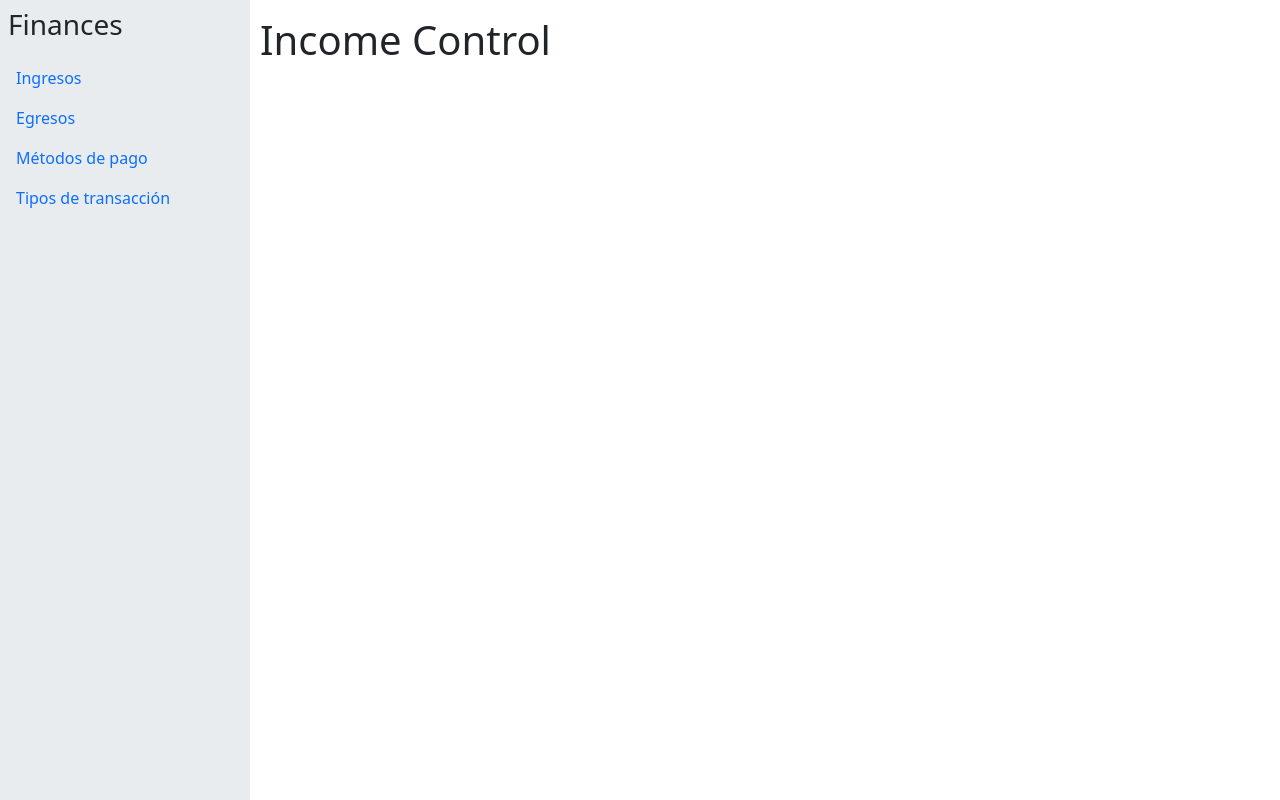
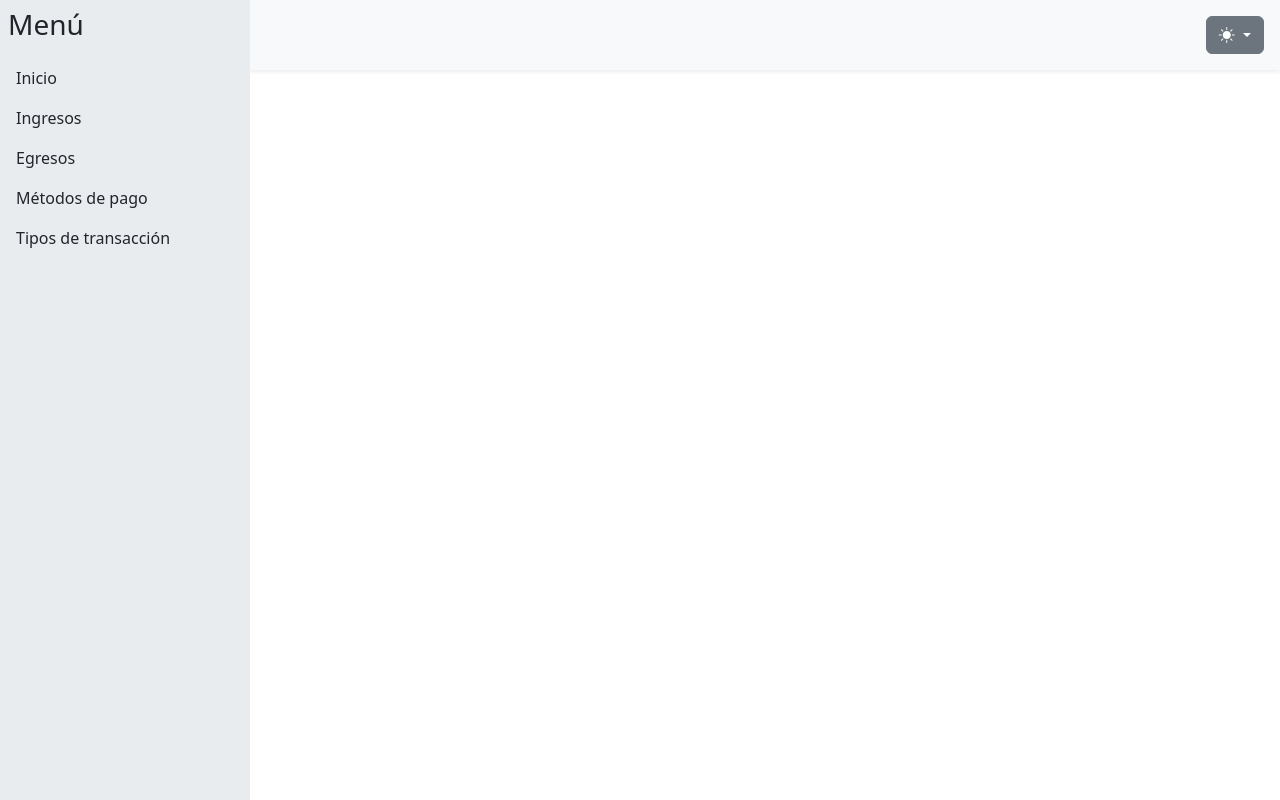
Before and after one commit to rojaence/incomeControl, a PHP site: template resources/templates/base.php in a window 1280 px wide. Run offline with PHP 8.4, Linux system fonts and the light colour scheme; the template is opened without the code that fills it, so the values that code supplies are empty.

Commit message:
UPDATE base template, ADD theme swithcer, main menu sidebar

```diff
--- a/public/css/base.css
+++ b/public/css/base.css
@@ -5,7 +5,7 @@
   height: 100vh;
   width: 15.625rem;
   padding: 0 0 1.25rem;
-  z-index: 100;
+  z-index: 1000;
   transform: translateX(0);
   background-color: var(--bs-secondary-bg);
   transition: transform 0.3s ease-in-out;
@@ -26,15 +26,33 @@
 body {
   display: flex;
   flex-direction: column;
+  position: relative;
 }
 
 .header {
   display: flex;
+  position: sticky;
+  top: 0;
+  z-index: 900;
   padding: 1rem;
   gap: 1rem;
   width: 100%;
   flex-grow: 1;
   flex-basis: 0;
+  background-color: var(--bs-tertiary-bg);
+}
+
+.nav-link {
+  color: var(--bs-body-color);
+}
+
+.nav-link:hover {
+  background-color: var(--bs-dark-bg-subtle);
+}
+
+.nav-link--active,
+.nav-link--active:hover {
+  background-color: var(--bs-primary-bg-subtle);
 }
 
 @media (max-width: 767px) {
--- a/public/js/base.js
+++ b/public/js/base.js
@@ -10,3 +10,63 @@ sidebarToggleOn.addEventListener('click', () => {
 sidebarToggleOff.addEventListener('click', () => {
   sidebar.classList.remove('sidebar--active')
 })
+
+// Theme
+const getStoredTheme = () => localStorage.getItem('theme')
+const setStoredTheme = (theme) => localStorage.setItem('theme', theme)
+const matchDarkMode = () => window.matchMedia('(prefers-color-scheme: dark)').matches
+const storedTheme = getStoredTheme()
+
+const getPreferredTheme = () => {
+  if (storedTheme) {
+    return storedTheme
+  }
+  return matchDarkMode() ? 'dark' : 'light'
+}
+
+const setTheme = (theme) => {
+  if (theme === 'auto' && matchDarkMode()) {
+    document.documentElement.setAttribute('data-bs-theme', 'dark')
+  } else {
+    document.documentElement.setAttribute('data-bs-theme', theme)
+  }
+}
+
+setTheme(getPreferredTheme())
+
+const showActiveTheme = (theme) => {
+  const iconTheme = {
+    auto: 'bi-circle-half',
+    dark: 'bi-moon-fill',
+    light: 'bi-sun-fill'
+  }
+  const activeThemeIcon = document.querySelector('#theme-icon-active')
+  const btnToActive = document.querySelector(`[data-bs-theme-value="${theme}"]`)
+
+  document.querySelectorAll('[data-bs-theme-value]').forEach((element) => {
+    element.classList.remove('active')
+  })
+
+  btnToActive.classList.add('active')
+  activeThemeIcon.classList.remove(iconTheme.auto, iconTheme.light, iconTheme.dark)
+  activeThemeIcon.classList.add(iconTheme[theme])
+}
+
+window.matchMedia('(prefers-color-scheme: dark)').addEventListener('change', () => {
+  if (storedTheme !== 'light' || storedTheme !== 'dark') {
+    setTheme(getPreferredTheme())
+  }
+})
+
+window.addEventListener('DOMContentLoaded', () => {
+  showActiveTheme(getPreferredTheme())
+
+  document.querySelectorAll('[data-bs-theme-value]').forEach((toggle) => {
+    toggle.addEventListener('click', () => {
+      const theme = toggle.getAttribute('data-bs-theme-value')
+      localStorage.setItem('theme', theme)
+      setTheme(theme)
+      showActiveTheme(theme)
+    })
+  })
+})
--- a/resources/templates/base.php
+++ b/resources/templates/base.php
@@ -9,39 +9,57 @@
   <title><?= $this->e($title) ?></title>
 </head>
 <body>
-  <header class="header">
+  <header class="header shadow-sm">
+
     <button id="sidebar-toggle-on" class="btn btn-primary d-md-none">
       <i class="bi bi-list"></i>
     </button>
-    <h1>Income Control</h1>
+
+    <h1 class="fs-3">
+      <?= $this->e($title) ?>
+    </h1>
+
+    <div class="ms-auto dropdown" id="theme-selector" title="Tema">
+      <button class="btn btn-secondary dropdown-toggle" type="button" data-bs-toggle="dropdown" aria-expanded="false">
+        <i id="theme-icon-active" class="bi"></i>
+      </button>
+      <ul class="dropdown-menu dropdown-menu-end">
+        <li id="item-light"><button class="dropdown-item d-flex align-items-center gap-2" data-bs-theme-value="light"><i class="bi bi-brightness-high-fill"></i>Claro</button></li>
+        <li id="item-dark"><button class="dropdown-item d-flex align-items-center gap-2" data-bs-theme-value="dark"><i class="bi bi-moon-fill"></i>Oscuro</button></li>
+        <li id="item-auto"><button class="dropdown-item d-flex align-items-center gap-2" data-bs-theme-value="auto"><i class="bi bi-circle-half"></i>Auto</button></li>
+      </ul>
+    </div>
+
   </header>
 
   <div id="sidebar" class="sidebar sidebar--close">
     <div class="d-flex justify-content-between sticky-top p-2" style="background-color: var(--bs-secondary-bg);">
-      <h3>Finances</h3>
+      <h3>Menú</h3>
       <button id="sidebar-toggle-off" class="btn btn-outline-danger d-md-none">
         <i class="bi bi-x-lg"></i>
       </button>
     </div>
     <ul class="nav flex-column">
       <li class="nav-item">
-        <a class="nav-link" href="/incomes">Ingresos</a>
+        <a class="nav-link <?= ($this->section('currentPage') === 'home') ? 'nav-link--active' : '' ?>" href="/">Inicio</a>
       </li>
       <li class="nav-item">
-        <a class="nav-link" href="/withdrawals">Egresos</a>
+        <a class="nav-link <?= ($this->section('currentPage') === 'incomes') ? 'nav-link--active' : '' ?>" href="/incomes">Ingresos</a>
       </li>
       <li class="nav-item">
-        <a class="nav-link" href="/paymentmethods">Métodos de pago</a>
+        <a class="nav-link <?= ($this->section('currentPage') === 'withdrawals') ? 'nav-link--active' : '' ?>" href="/withdrawals">Egresos</a>
       </li>
       <li class="nav-item">
-        <a class="nav-link" href="/transactiontypes">Tipos de transacción</a>
+        <a class="nav-link <?= ($this->section('currentPage') === 'paymentmethods') ? 'nav-link--active' : '' ?>" href="/paymentmethods">Métodos de pago</a>
+      </li>
+      <li class="nav-item">
+        <a class="nav-link <?= ($this->section('currentPage') === 'transactiontypes') ? 'nav-link--active' : '' ?>" href="/transactiontypes">Tipos de transacción</a>
       </li>
     </ul>
   </div>
 
 
   <main class="main">
-
     <?=$this->section('mainContent')?>
   </main>
 
--- a/resources/templates/home.php
+++ b/resources/templates/home.php
@@ -1,4 +1,6 @@
 <?php $this->layout('base', ['title' => 'Inicio']) ?>
+
+<?php $this->start('currentPage') ?>home<?php $this->stop() ?>
 
 <?php $this->start('mainContent'); ?>
     <h1>Bienvenido a mi página de inicio</h1>
--- a/resources/templates/incomes/index.php
+++ b/resources/templates/incomes/index.php
@@ -1,4 +1,6 @@
 <?php $this->layout('base', ['title' => 'Ingresos']) ?>
+
+<?php $this->start('currentPage') ?>incomes<?php $this->stop() ?>
 
 <?php $this->start('mainContent'); ?>
   <h1>Lista de ingresos</h1>
--- a/resources/templates/paymentmethods/index.php
+++ b/resources/templates/paymentmethods/index.php
@@ -1,4 +1,6 @@
-<?php $this->layout('base', ['title' => 'Inicio']) ?>
+<?php $this->layout('base', ['title' => 'Métodos de pago']) ?>
+
+<?php $this->start('currentPage') ?>paymentmethods<?php $this->stop() ?>
 
 <?php $this->start('mainContent'); ?>
   <h1>Métodos de pago</h1>
--- a/resources/templates/transactiontypes/index.php
+++ b/resources/templates/transactiontypes/index.php
@@ -1,4 +1,6 @@
 <?php $this->layout('base', ['title' => 'Tipos de transacción']) ?>
+
+<?php $this->start('currentPage') ?>transactiontypes<?php $this->stop() ?>
 
 <?php $this->start('mainContent'); ?>
   <h1>Tipos de transacción</h1>
--- a/resources/templates/withdrawals/index.php
+++ b/resources/templates/withdrawals/index.php
@@ -1,4 +1,6 @@
-<?php $this->layout('base', ['title' => 'Inicio']) ?>
+<?php $this->layout('base', ['title' => 'Egresos']) ?>
+
+<?php $this->start('currentPage') ?>withdrawals<?php $this->stop() ?>
 
 <?php $this->start('mainContent'); ?>
   <h1>Lista de egresos</h1>
```
